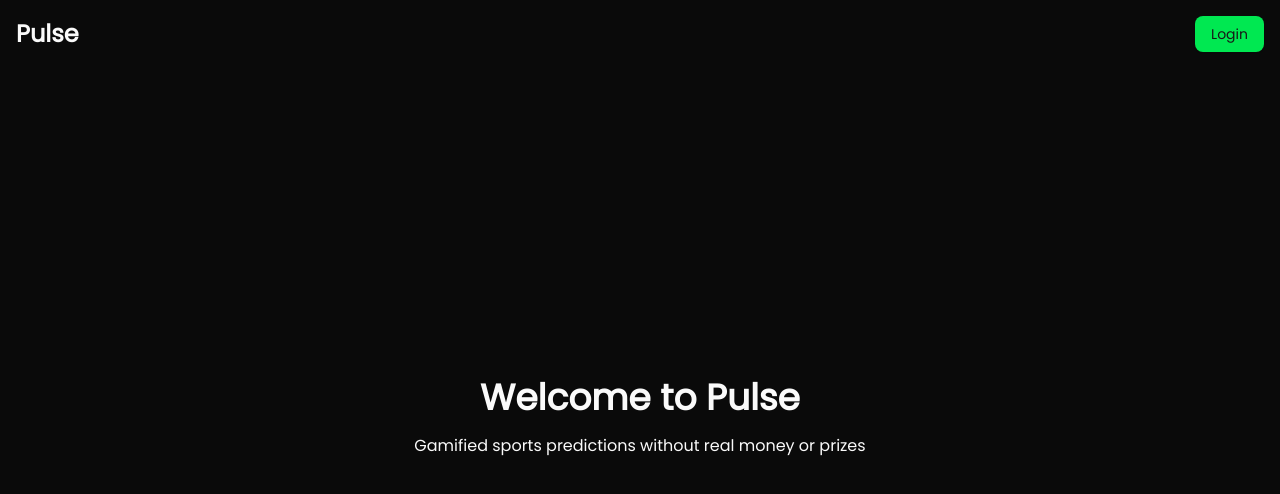
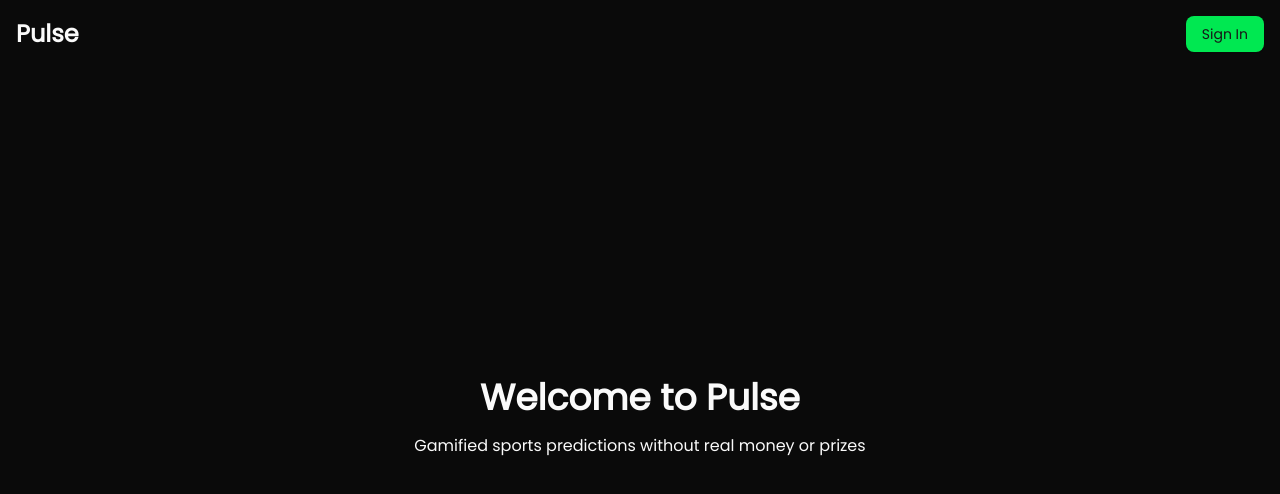
Before and after one commit to jonathan-pe/pulse-vite, a React (Vite) app: page / in a window 1280 px wide. Shown: the top 494 px of the page. Built offline with nearby package versions, Linux system fonts and the light colour scheme; no server answers.

Commit message:
convert login to sign-in instead

```diff
--- a/src/LandingPage.tsx
+++ b/src/LandingPage.tsx
@@ -9,10 +9,10 @@ export default function LandingPage() {
         <span className='text-2xl font-bold'>Pulse</span>
         <Button
           onClick={() => {
-            navigate('/login')
+            navigate('/sign-in')
           }}
         >
-          Login
+          Sign In
         </Button>
       </header>
       <main className='flex h-full flex-1 flex-col items-center justify-center'>
--- a/src/main.tsx
+++ b/src/main.tsx
@@ -8,8 +8,8 @@ import './index.css'
 import LandingPage from './LandingPage.tsx'
 import AppLayout from './AppLayout.tsx'
 import NotFoundPage from './NotFoundPage.tsx'
-import LoginPage from './modules/login/LoginPage.tsx'
-import SignUpPage from './modules/login/SignUpPage.tsx'
+import SignInPage from './modules/SignIn/SignInPage.tsx'
+import SignUpPage from './modules/SignIn/SignUpPage.tsx'
 
 // Import your Publishable Key
 const PUBLISHABLE_KEY = import.meta.env.VITE_CLERK_PUBLISHABLE_KEY
@@ -25,7 +25,7 @@ createRoot(document.getElementById('root')!).render(
         <Routes>
           <Route path='/' element={<AppLayout />}>
             <Route index element={<LandingPage />} />
-            <Route path='login' index element={<LoginPage />} />
+            <Route path='sign-in' index element={<SignInPage />} />
             <Route path='sign-up' index element={<SignUpPage />} />
 
             <Route path='*' element={<NotFoundPage />} />
--- a/src/modules/login/LoginPage.tsx
+++ b/src/modules/SignIn/SignInPage.tsx
@@ -1,9 +1,10 @@
-import { SignIn } from '@clerk/clerk-react'
+import { GoogleOneTap, SignIn } from '@clerk/clerk-react'
 
-export default function LoginPage() {
+export default function SignInPage() {
   return (
     <div className='flex min-h-screen items-center justify-center'>
       <SignIn signUpUrl='/sign-up' />
+      <GoogleOneTap />
     </div>
   )
 }
--- a/src/modules/login/SignUpPage.tsx
+++ b/src/modules/SignIn/SignUpPage.tsx
@@ -1,9 +1,10 @@
-import { SignUp } from '@clerk/clerk-react'
+import { GoogleOneTap, SignUp } from '@clerk/clerk-react'
 
 export default function SignUpPage() {
   return (
     <div className='flex min-h-screen items-center justify-center'>
       <SignUp signInUrl='/login' />
+      <GoogleOneTap />
     </div>
   )
 }
```
